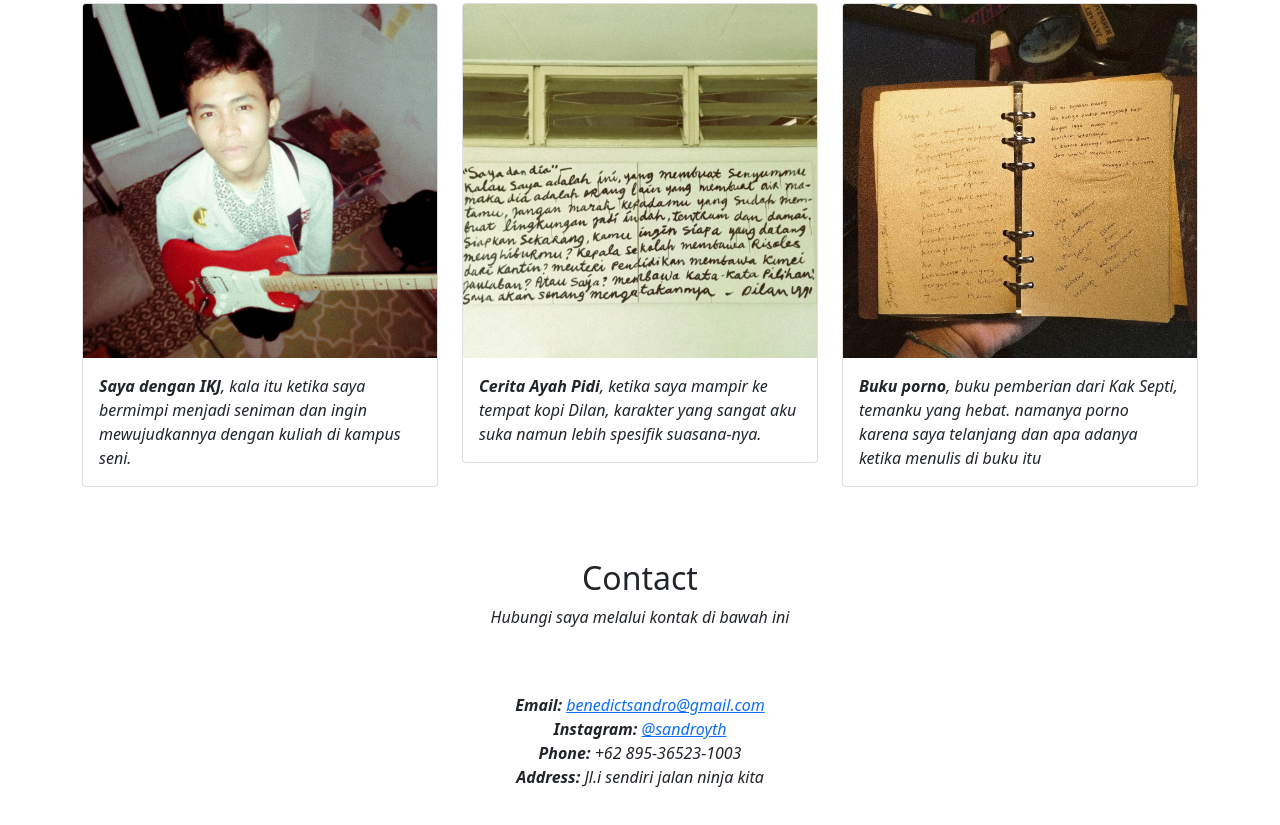
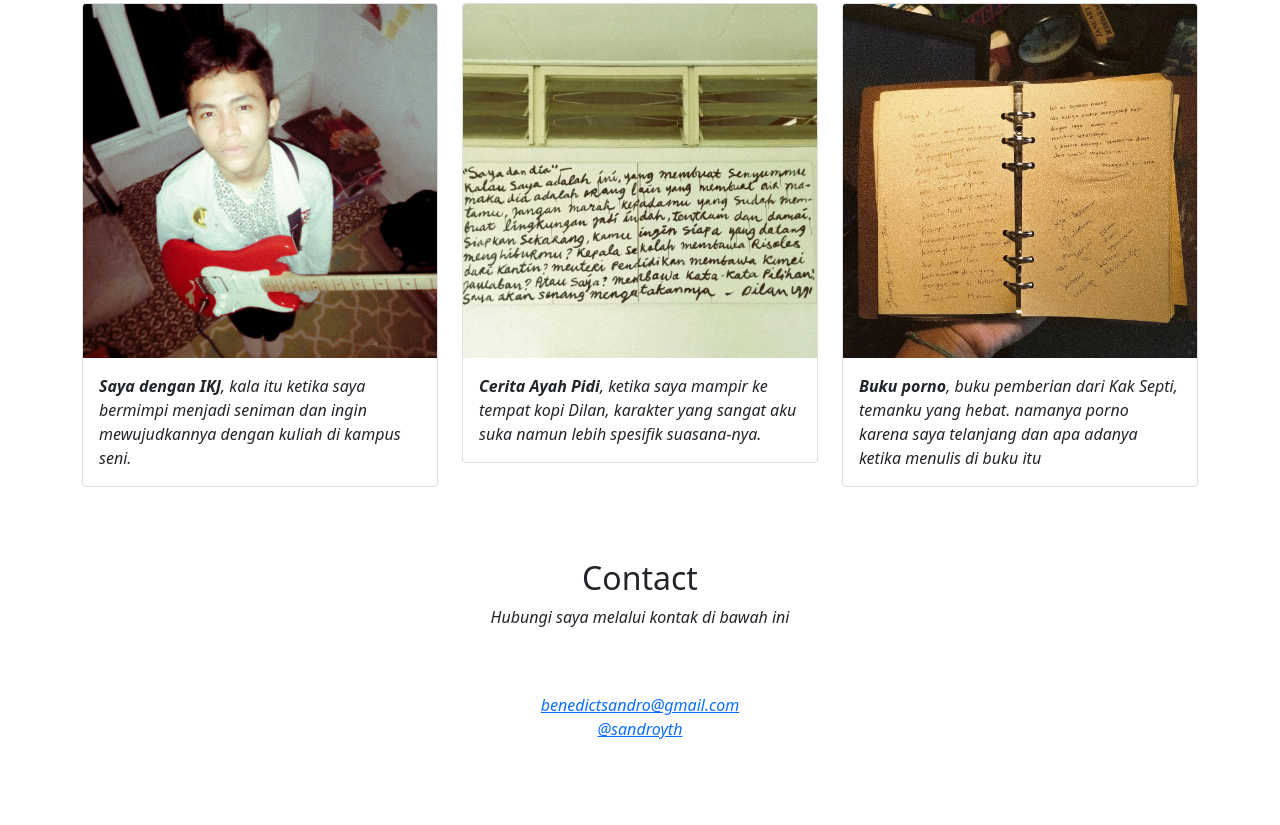
Before and after one commit to amadeussandro/perkenalkan, a plain HTML site: page index.html in a window 1280 px wide. Shown: the part 931-1756 px from the top of the page. Drawn offline with nearby package versions, Linux system fonts and the light colour scheme.

Commit message:
Update index.html

```diff
--- a/index.html
+++ b/index.html
@@ -1,5 +1,6 @@
 <!doctype html>
 <html lang="en">
+
 <head>
     <!-- Required meta tags -->
     <meta charset="utf-8">
@@ -12,6 +13,7 @@
     <title>Amadeus | Portofolio</title>
     <link rel="shortcut icon" href="img/d12.ico" type="image/x-icon">
 </head>
+
 <body>
     <!-- Navbar -->
     <nav class="navbar navbar-expand-lg navbar-dark shadow-sm" style="background-color: black; padding-top: 20px; padding-bottom: 20px;">
@@ -55,7 +57,7 @@
         <div class="container">
             <div class="row text-center ">
                 <div class="col">
-            <h2 class="mb-4">perkenalkan  </h2>
+                    <h2 class="mb-4">perkenalkan </h2>
                 </div>
             </div>
             <div class="row justify-content-center fs-6">
@@ -131,10 +133,8 @@
             <div class="row justify-content-center">
                 <div class="col-md-6 text-center">
                     <ul class="list-unstyled">
-          <li><strong>Email:</strong> <a href="https://mail.google.com" target="_blank">benedictsandro@gmail.com</a></li>
-          <li><strong>Instagram:</strong> <a href="https://www.instagram.com/sandroyth?igsh=MTJ4Yjd1ODdwdzhobQ==" target="_blank">@sandroyth</a></li>
-          <li><strong>Phone:</strong> +62 895-36523-1003</li>
-          <li><strong>Address:</strong> Jl.i sendiri jalan ninja kita</li>
+                        <li><strong></strong> <a href="https://mail.google.com/mail/u/0/#inbox?compose=GTvVlcSGMGStpRMSfSqTsSSTnHpgWGFXrvcFSGscXjtfrhRPqLqpzfNFgQxGvpssrZvFrpJZJftdG" target="_blank">benedictsandro@gmail.com</a></li>
+                        <li><strong></strong> <a href="https://www.instagram.com/sandroyth?igsh=MTJ4Yjd1ODdwdzhobQ==" target="_blank">@sandroyth</a></li>
                     </ul>
                 </div>
             </div>
@@ -148,4 +148,5 @@
     <script src="https://cdn.jsdelivr.net/npm/bootstrap@5.0.2/dist/js/bootstrap.bundle.min.js" integrity="sha384-MrcW6ZMFYlzcLA8Nl+NtUVF0sA7MsXsP1UyJoMp4YLEuNSfAP+JcXn/tWtIaxVXM" crossorigin="anonymous"></script>
 
 </body>
+
 </html>
```
Lines whose indentation alone changed are shown as unchanged.
